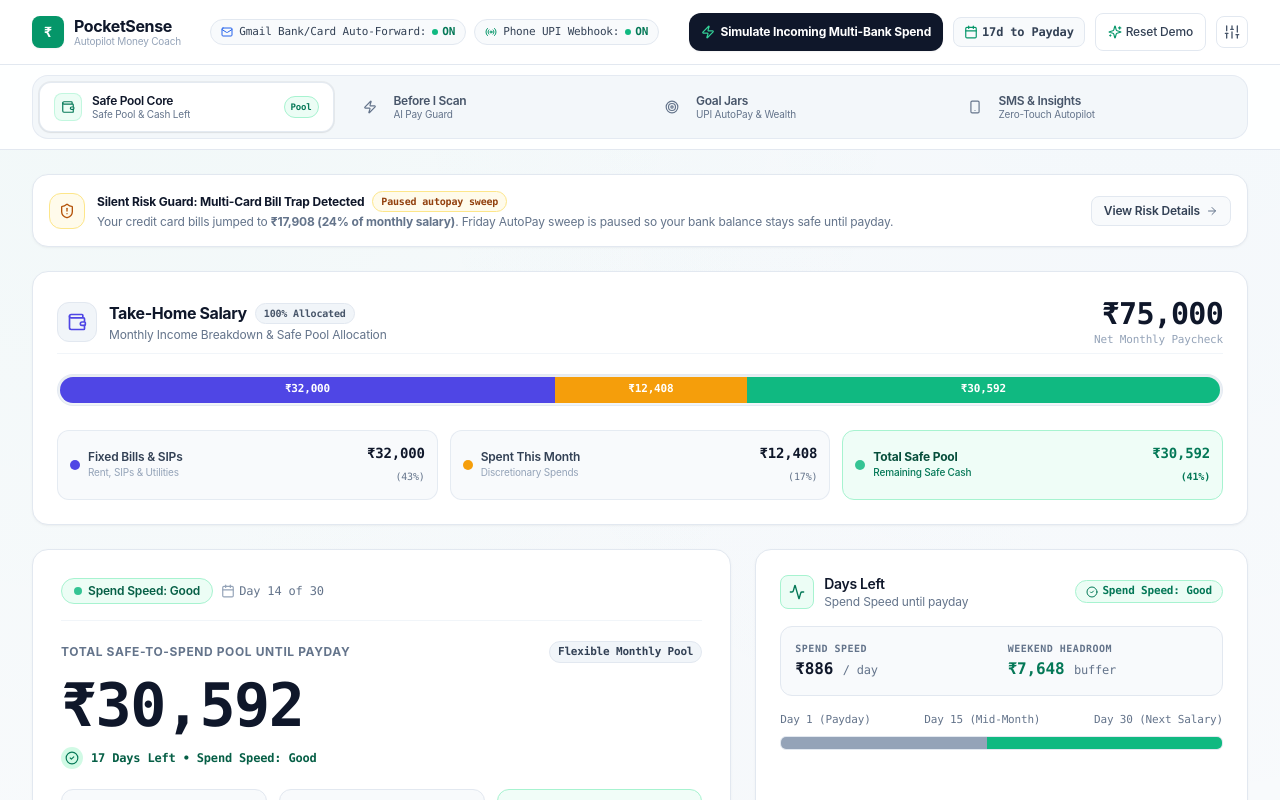
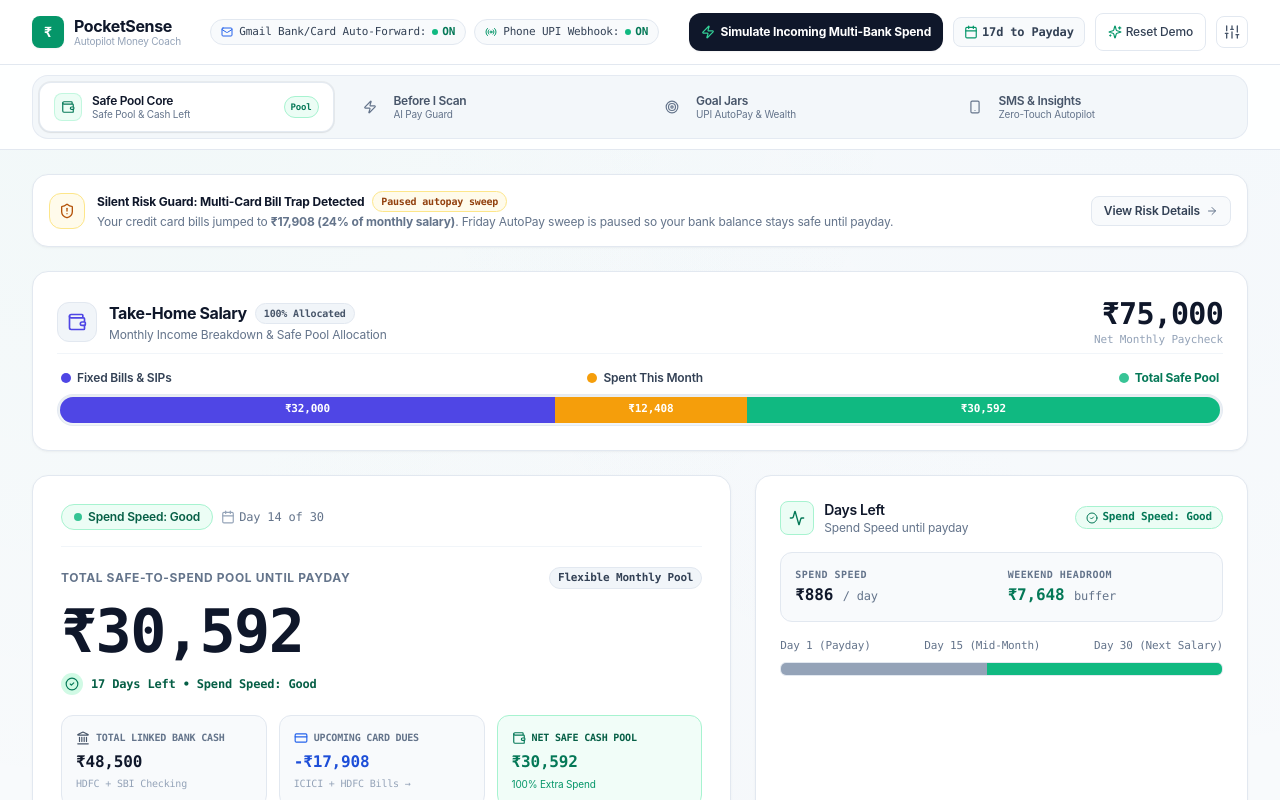
Before and after one commit to GowthamB-09/PocketSense-AI-Arthaton, a Next.js app: page / in a window 1280 px wide. Shown: the top 800 px of the page. Built offline with nearby package versions, Linux system fonts and the light colour scheme.

Commit message:
feat(salary-bar): move category labels above bar, keep amounts inside, remove bottom legend cards

```diff
--- a/src/components/SalaryAllocationBar.tsx
+++ b/src/components/SalaryAllocationBar.tsx
@@ -3,14 +3,14 @@
 import React, { useState } from "react";
 import { useFinancialMemory } from "@/lib/memory/memoryContext";
 import { formatINR } from "@/lib/utils";
-import { Wallet, Info, Sparkles, CheckCircle2, AlertTriangle } from "lucide-react";
+import { Wallet } from "lucide-react";
 
 interface SalaryAllocationBarProps {
   onOpenSettings?: () => void;
 }
 
 export const SalaryAllocationBar: React.FC<SalaryAllocationBarProps> = ({ onOpenSettings }) => {
-  const { profile, analysis } = useFinancialMemory();
+  const { profile } = useFinancialMemory();
   const [activeTooltip, setActiveTooltip] = useState<string | null>(null);
 
   const takeHomeSalary = Math.max(1, profile.monthlySalary || 75000);
@@ -33,7 +33,7 @@ export const SalaryAllocationBar: React.FC<SalaryAllocationBarProps> = ({ onOpen
   const spentWidthPct = spentRatio * 100;
   const safeWidthPct = safeRatio * 100;
 
-  // Formatted percentages for legend
+  // Formatted percentages for tooltip
   const fixedPercent = Math.round((fixedBills / takeHomeSalary) * 100);
   const spentPercent = Math.round((spentThisMonth / takeHomeSalary) * 100);
   const safePercent = Math.max(0, Math.round((totalSafePool / takeHomeSalary) * 100));
@@ -41,7 +41,7 @@ export const SalaryAllocationBar: React.FC<SalaryAllocationBarProps> = ({ onOpen
   const isOverspent = totalSafePool <= 0;
 
   return (
-    <div className="fintech-card rounded-2xl p-5 sm:p-6 bg-white border border-slate-200 shadow-sm space-y-5 transition-all">
+    <div className="fintech-card rounded-2xl p-5 sm:p-6 bg-white border border-slate-200 shadow-sm space-y-4 transition-all">
       {/* 1. Card Header (Total Salary) */}
       <div className="flex flex-col sm:flex-row sm:items-center justify-between gap-3 pb-1 border-b border-slate-100">
         <div className="flex items-center gap-3">
@@ -73,8 +73,39 @@ export const SalaryAllocationBar: React.FC<SalaryAllocationBarProps> = ({ onOpen
         </div>
       </div>
 
-      {/* 2. Horizontal 3-Segment Stacked Progress Bar */}
-      <div className="space-y-1.5">
+      {/* 2. Category Labels Directly Above Each Segment of the Bar */}
+      <div className="space-y-2">
+        <div className="flex items-center justify-between text-xs font-semibold px-1 text-slate-700 flex-wrap gap-2">
+          <button
+            type="button"
+            onClick={onOpenSettings}
+            className={`flex items-center gap-1.5 transition-colors text-left ${
+              onOpenSettings ? "cursor-pointer hover:text-indigo-600 focus:outline-hidden" : ""
+            }`}
+            title="Fixed Bills & SIPs (Rent, SIPs & Utilities) - Click to adjust"
+          >
+            <span className="w-2.5 h-2.5 rounded-full bg-[#4F46E5] shrink-0" />
+            <span>Fixed Bills &amp; SIPs</span>
+          </button>
+
+          <div
+            className="flex items-center gap-1.5 text-slate-700"
+            title="Spent This Month (Discretionary Spends)"
+          >
+            <span className="w-2.5 h-2.5 rounded-full bg-[#F59E0B] shrink-0" />
+            <span>Spent This Month</span>
+          </div>
+
+          <div
+            className="flex items-center gap-1.5"
+            title="Total Safe Pool (Remaining Safe Cash)"
+          >
+            <span className="w-2.5 h-2.5 rounded-full bg-[#10B981] shrink-0 animate-pulse" />
+            <span className="text-emerald-700 font-bold">Total Safe Pool</span>
+          </div>
+        </div>
+
+        {/* Horizontal 3-Segment Stacked Progress Bar */}
         <div className="relative">
           <div
             className="w-full h-7 sm:h-8 rounded-full bg-slate-100 border border-slate-200/80 p-0.5 flex overflow-hidden shadow-inner select-none relative"
@@ -94,7 +125,7 @@ export const SalaryAllocationBar: React.FC<SalaryAllocationBarProps> = ({ onOpen
                 className="h-full bg-[#4F46E5] hover:bg-[#4338CA] transition-all duration-500 ease-out flex items-center justify-center relative cursor-pointer group rounded-l-full overflow-hidden"
                 title={`Fixed Bills & SIPs: ${formatINR(fixedBills)} (${fixedPercent}%)`}
               >
-                {fixedWidthPct >= 14 && (
+                {fixedWidthPct >= 12 && (
                   <span className="text-[11px] font-mono font-bold text-white px-2 truncate drop-shadow-xs">
                     {formatINR(fixedBills)}
                   </span>
@@ -112,7 +143,7 @@ export const SalaryAllocationBar: React.FC<SalaryAllocationBarProps> = ({ onOpen
                 className="h-full bg-[#F59E0B] hover:bg-[#D97706] transition-all duration-500 ease-out flex items-center justify-center relative cursor-pointer group overflow-hidden"
                 title={`Spent This Month: ${formatINR(spentThisMonth)} (${spentPercent}%)`}
               >
-                {spentWidthPct >= 14 && (
+                {spentWidthPct >= 12 && (
                   <span className="text-[11px] font-mono font-bold text-white px-2 truncate drop-shadow-xs">
                     {formatINR(spentThisMonth)}
                   </span>
@@ -130,7 +161,7 @@ export const SalaryAllocationBar: React.FC<SalaryAllocationBarProps> = ({ onOpen
                 className="h-full bg-[#10B981] hover:bg-[#059669] transition-all duration-500 ease-out flex items-center justify-center relative cursor-pointer group rounded-r-full overflow-hidden"
                 title={`Total Safe Pool: ${formatINR(totalSafePool)} (${safePercent}%)`}
               >
-                {safeWidthPct >= 14 && (
+                {safeWidthPct >= 12 && (
                   <span className="text-[11px] font-mono font-bold text-white px-2 truncate drop-shadow-xs">
                     {formatINR(totalSafePool)}
                   </span>
@@ -175,82 +206,6 @@ export const SalaryAllocationBar: React.FC<SalaryAllocationBarProps> = ({ onOpen
           )}
         </div>
       </div>
-
-      {/* 3. 3-Column Legend & Amount Row Below the Bar */}
-      <div className="grid grid-cols-1 sm:grid-cols-3 gap-2.5 sm:gap-3 pt-1">
-        {/* Column 1: Fixed Bills & SIPs */}
-        <div
-          onClick={onOpenSettings}
-          className="flex items-center justify-between p-3 rounded-xl bg-slate-50 border border-slate-200/80 hover:bg-slate-100/70 transition-colors cursor-pointer group"
-          title="Click to adjust rent and fixed bills"
-        >
-          <div className="flex items-center gap-2 min-w-0">
-            <span className="w-2.5 h-2.5 rounded-full bg-[#4F46E5] shrink-0 group-hover:scale-110 transition-transform" />
-            <div className="min-w-0">
-              <span className="text-xs text-slate-700 font-semibold block truncate">
-                Fixed Bills &amp; SIPs
-              </span>
-              <span className="text-[10px] text-slate-400 block truncate">
-                Rent, SIPs &amp; Utilities
-              </span>
-            </div>
-          </div>
-          <div className="font-mono text-right shrink-0 ml-2">
-            <span className="text-xs sm:text-sm font-bold text-slate-900 block">
-              {formatINR(fixedBills)}
-            </span>
-            <span className="text-[10px] text-slate-500 font-medium">
-              ({fixedPercent}%)
-            </span>
-          </div>
-        </div>
-
-        {/* Column 2: Spent This Month */}
-        <div className="flex items-center justify-between p-3 rounded-xl bg-slate-50 border border-slate-200/80">
-          <div className="flex items-center gap-2 min-w-0">
-            <span className="w-2.5 h-2.5 rounded-full bg-[#F59E0B] shrink-0" />
-            <div className="min-w-0">
-              <span className="text-xs text-slate-700 font-semibold block truncate">
-                Spent This Month
-              </span>
-              <span className="text-[10px] text-slate-400 block truncate">
-                Discretionary Spends
-              </span>
-            </div>
-          </div>
-          <div className="font-mono text-right shrink-0 ml-2">
-            <span className="text-xs sm:text-sm font-bold text-slate-900 block">
-              {formatINR(spentThisMonth)}
-            </span>
-            <span className="text-[10px] text-slate-500 font-medium">
-              ({spentPercent}%)
-            </span>
-          </div>
-        </div>
-
-        {/* Column 3: Total Safe Pool (Highlighted in Emerald Green) */}
-        <div className="flex items-center justify-between p-3 rounded-xl bg-emerald-50/80 border border-emerald-200 shadow-2xs">
-          <div className="flex items-center gap-2 min-w-0">
-            <span className="w-2.5 h-2.5 rounded-full bg-[#10B981] shrink-0 animate-pulse" />
-            <div className="min-w-0">
-              <span className="text-xs text-emerald-900 font-bold block truncate">
-                Total Safe Pool
-              </span>
-              <span className="text-[10px] text-emerald-700 font-medium block truncate">
-                Remaining Safe Cash
-              </span>
-            </div>
-          </div>
-          <div className="font-mono text-right shrink-0 ml-2">
-            <span className="text-xs sm:text-sm font-black text-emerald-700 block">
-              {formatINR(totalSafePool)}
-            </span>
-            <span className="text-[10px] text-emerald-700 font-bold">
-              ({safePercent}%)
-            </span>
-          </div>
-        </div>
-      </div>
     </div>
   );
 };
```
